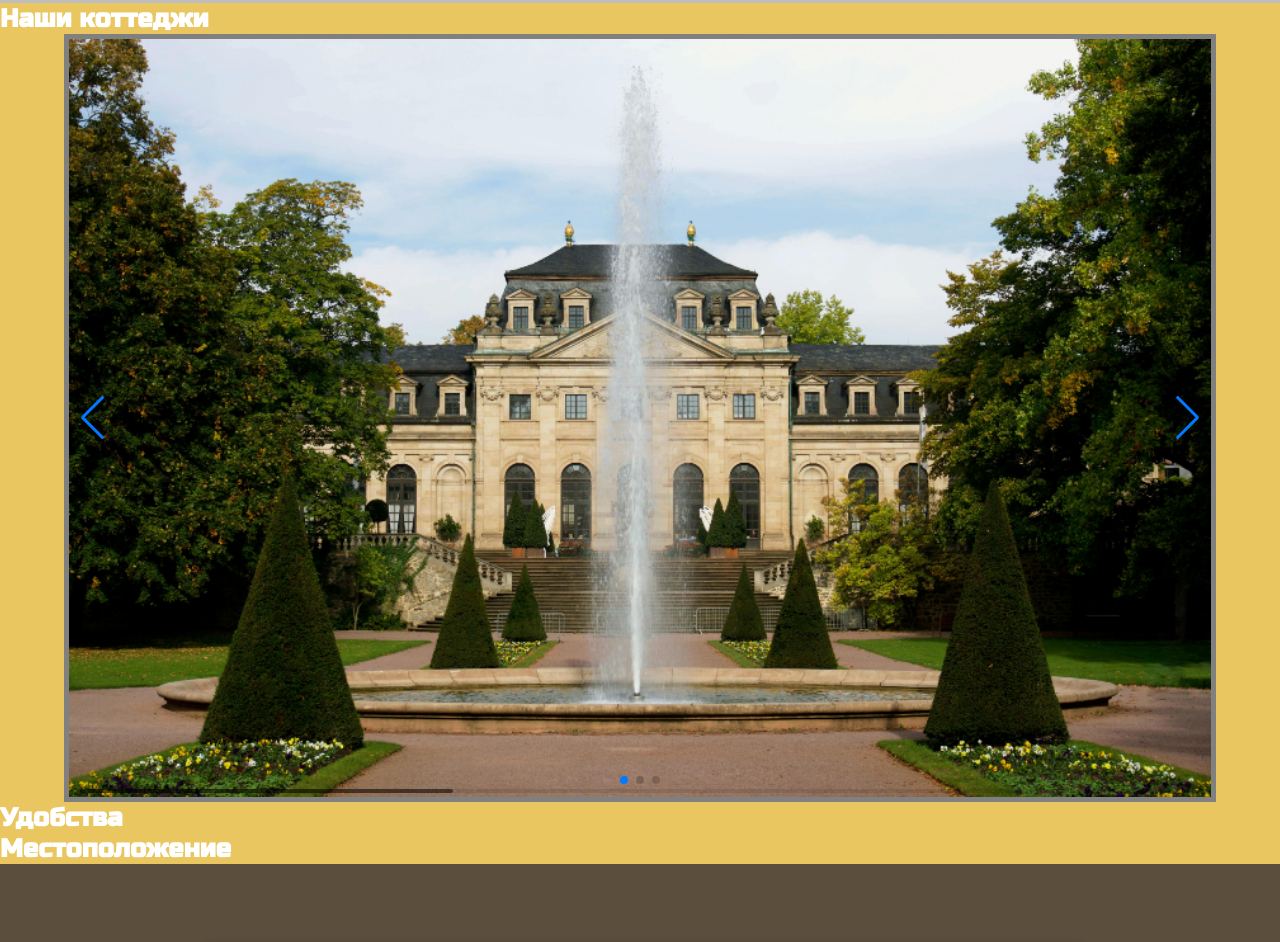
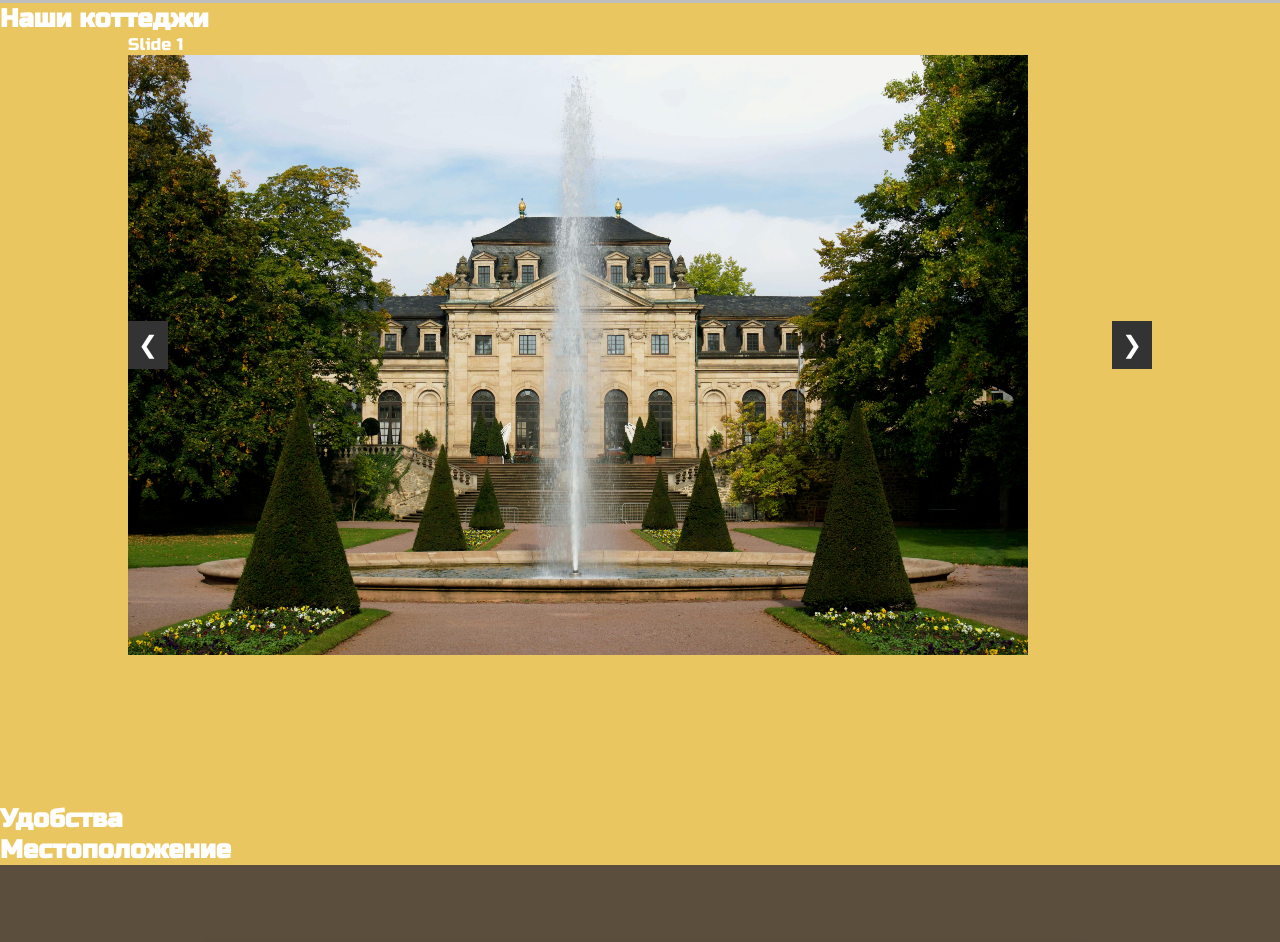
Before and after one commit to Max3check/villa-landing, a website: page index.html in a window 1280 px wide. Shown: the part 1597-2539 px from the top of the page. Drawn offline with nearby package versions, Linux system fonts and the light colour scheme; grey boxes are pictures that could not be loaded.

Commit message:
add custom sllider

```diff
--- a/css/overview/overview.css
+++ b/css/overview/overview.css
@@ -1,31 +1,47 @@
-.swiper {
-	max-width: 90vw;
-	/* width: 90vw; */
-	height: 60vw;
-	/* overflow: clip; */
-	/* height: 600px; */
-	border: 5px solid grey;
+.overview {
+	height: 100vh;
+	max-width: 100vw;
 }
-.swiper-slide:nth-child(1) {
-	background-image: url(../../assets/slider/1.webp);
-	background-size: cover;
+/* SLIDER */
+.slider-container {
+	position: relative;
+	width: 80%;
+	margin: auto;
+	overflow: hidden;
 }
-.swiper-slide:nth-child(2) {
-	background-image: url(../../assets/slider/2.webp);
-	background-size: cover;
+
+.slides {
+	display: flex;
+	transition: transform 0.5s ease-in-out;
 }
-.swiper-slide:nth-child(3) {
-	background-image: url(../../assets/slider/3.webp);
-	background-size: cover;
-}
-.swiper-slide {
-	/* display: grid;
-	place-content: center; */
 
-	display: flex;
-	justify-content: center;
-	align-items: center;
+.slide {
+	min-width: 100%;
+	box-sizing: border-box;
 	img {
 		display: block;
 	}
 }
+
+/* Optional: Add styling for navigation buttons */
+.prev,
+.next {
+	position: absolute;
+	top: 50%;
+	transform: translateY(-50%);
+	font-size: 24px;
+	cursor: pointer;
+	background-color: #333;
+	color: white;
+	padding: 10px;
+	border: none;
+}
+
+.prev {
+	left: 0;
+}
+
+.next {
+	right: 0;
+}
+/* SLIDER */
--- a/index.html
+++ b/index.html
@@ -7,10 +7,10 @@
 			content="width=device-width, initial-scale=1.0"
 		/>
 		<title>Villas</title>
-		<link
+		<!-- <link
 			rel="stylesheet"
 			href="https://cdn.jsdelivr.net/npm/swiper@11/swiper-bundle.min.css"
-		/>
+		/> -->
 		<style>
 			@import url("https://fonts.googleapis.com/css2?family=Inter+Tight:wght@300;400&family=Play&family=Roboto:wght@300;400;700;900&family=Russo+One&display=swap");
 		</style>
@@ -86,39 +86,42 @@
 		</section>
 		<section class="overview">
 			<h2>Наши коттеджи</h2>
-
-			<div class="swiper">
-				<!-- Additional required wrapper -->
-				<div class="swiper-wrapper">
-					<!-- Slides -->
-					<div class="swiper-slide">
-						<!-- <img
+			<div class="slider-container">
+				<div class="slides">
+					<div class="slide">
+						Slide 1
+						<img
 							src="./assets/slider/1.webp"
 							alt="slider image 1"
-						/> -->
+						/>
 					</div>
-					<div class="swiper-slide">
-						<!-- <img
+					<div class="slide">
+						Slide 2
+						<img
 							src="./assets/slider/2.webp"
 							alt="slider image 2"
-						/> -->
+						/>
 					</div>
-					<div class="swiper-slide">
-						<!-- <img
+					<div class="slide">
+						Slide 3
+						<img
 							src="./assets/slider/3.webp"
 							alt="slider image 3"
-						/> -->
+						/>
 					</div>
 				</div>
-				<!-- If we need pagination -->
-				<div class="swiper-pagination"></div>
-
-				<!-- If we need navigation buttons -->
-				<div class="swiper-button-prev"></div>
-				<div class="swiper-button-next"></div>
-
-				<!-- If we need scrollbar -->
-				<div class="swiper-scrollbar"></div>
+				<button
+					class="prev"
+					onclick="prevSlide()"
+				>
+					&#10094;
+				</button>
+				<button
+					class="next"
+					onclick="nextSlide()"
+				>
+					&#10095;
+				</button>
 			</div>
 		</section>
 		<section class="amentities">
@@ -235,7 +238,7 @@
 			</defs>
 		</svg>
 	</body>
-	<script src="https://cdn.jsdelivr.net/npm/swiper@11/swiper-bundle.min.js"></script>
+	<!-- <script src="https://cdn.jsdelivr.net/npm/swiper@11/swiper-bundle.min.js"></script> -->
 	<script src="./script/script.js"></script>
 	<script src="./script/overview.js"></script>
 </html>
--- a/script/overview.js
+++ b/script/overview.js
@@ -1,29 +1,48 @@
-const swiper = new Swiper(".swiper", {
-	// Optional parameters
-	direction: "horizontal",
-	loop: true,
+let currentIndex = 0;
 
-	// If we need pagination
-	pagination: {
-		el: ".swiper-pagination",
-	},
+const slides = document.querySelector(".slides");
 
-	// Navigation arrows
-	navigation: {
-		nextEl: ".swiper-button-next",
-		prevEl: ".swiper-button-prev",
-	},
+// function showSlide(index, nextFlag, prevFlag) {
+function showSlide(index, flag) {
+	const slideWidth = document.querySelector(".slide").clientWidth;
+	slides.style.transform = `translateX(${-index * slideWidth}px)`;
+	if (flag) {
+		slides.style.transition = "none";
+	} else {
+		slides.style.transition = "transform 0.5s ease-in-out";
+	}
+	currentIndex = index;
+}
 
-	// And if we need scrollbar
-	scrollbar: {
-		el: ".swiper-scrollbar",
-	},
-	// effect: "cube",
-	// grabCursor: true,
-	// cubeEffect: {
-	// 	shadow: true,
-	// 	slideShadows: true,
-	// 	shadowOffset: 20,
-	// 	shadowScale: 0.94,
-	// },
-});
+function nextSlide() {
+	let nextFlag = false;
+	const totalSlides = document.querySelectorAll(".slide").length;
+	currentIndex = (currentIndex + 1) % totalSlides;
+	log(`currentIndex from next button: ${currentIndex}`);
+	// log(`nextFlag: ${nextFlag}`);
+
+	if (currentIndex === 0) {
+		nextFlag = true;
+		// slides.style.transition = "none";
+	} else {
+		nextFlag = false;
+	}
+
+	showSlide(currentIndex, nextFlag);
+}
+
+function prevSlide() {
+	let prevFlag = false;
+	const totalSlides = document.querySelectorAll(".slide").length;
+	currentIndex = (currentIndex - 1 + totalSlides) % totalSlides;
+	log(`currentIndex from prev button: ${currentIndex}`);
+
+	if (currentIndex === 2) {
+		prevFlag = true;
+		// slides.style.transition = "none";
+	} else {
+		prevFlag = false;
+	}
+
+	showSlide(currentIndex, prevFlag);
+}
```
Also changed, not shown: css/overview/swiper.css (added, +31 -0 lines), swiper.html (added, +43 -0 lines).
